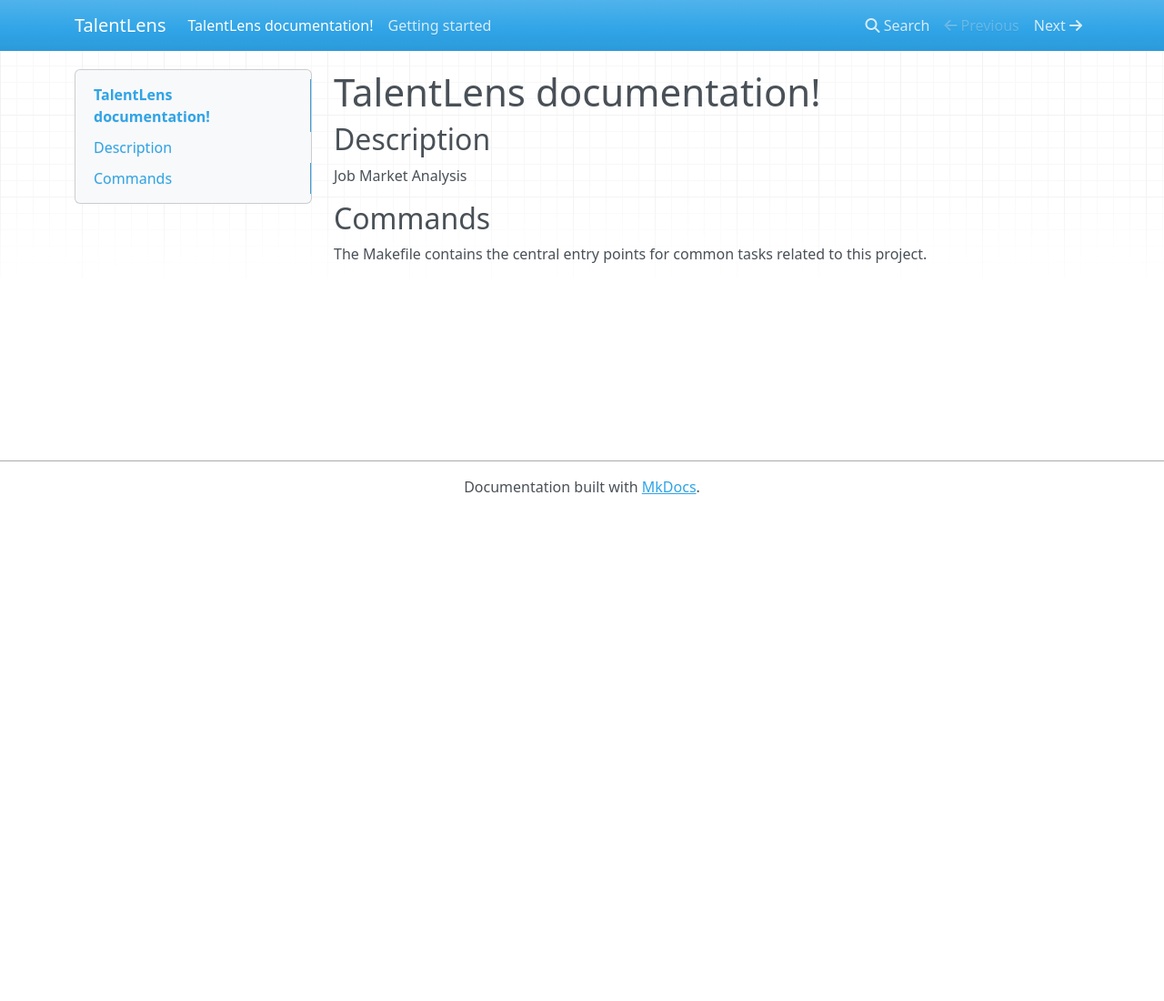
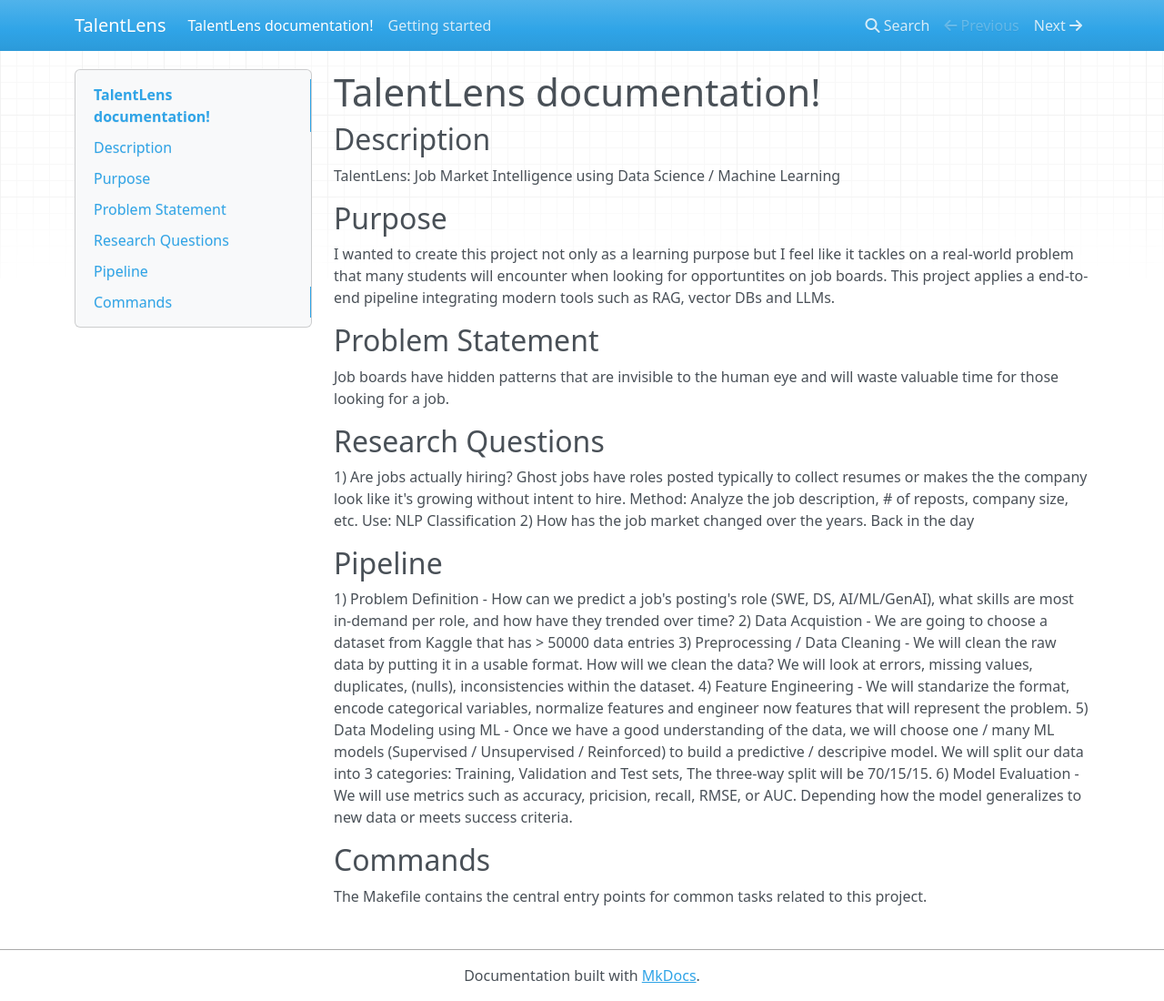
Before and after one commit to mark21097/TalentLens, an MkDocs documentation site: the page built from docs/docs/index.md, in a window 1280 px wide and 1100 px high. Shown: the whole window at 91% size. Built offline with MkDocs 1.6.1, drawn with Linux system fonts in a browser that asks for light colours; nearby versions of some CDN libraries.

Commit message:
docs update

```diff
--- a/docs/docs/index.md
+++ b/docs/docs/index.md
@@ -1,8 +1,29 @@
 # TalentLens documentation!
 
 ## Description
+TalentLens: Job Market Intelligence using Data Science / Machine Learning
 
-Job Market Analysis
+## Purpose
+I wanted to create this project not only as a learning purpose but I feel like it tackles on a real-world problem that many students will encounter when looking for opportuntites on job boards. This project applies a end-to-end pipeline integrating modern tools such as RAG, vector DBs and LLMs.
+
+## Problem Statement
+Job boards have hidden patterns that are invisible to the human eye and will waste valuable time for those looking for a job.
+
+## Research Questions
+1) Are jobs actually hiring? Ghost jobs have roles posted typically to collect resumes or makes the the company look like it's growing without intent to hire.
+Method: Analyze the job description, # of reposts, company size, etc.
+Use: NLP Classification
+2) How has the job market changed over the years. Back in the day
+
+## Pipeline
+1) Problem Definition - How can we predict a job's posting's role (SWE, DS, AI/ML/GenAI), what skills are most in-demand per role, and how have they trended over time?
+2) Data Acquistion - We are going to choose a dataset from Kaggle that has > 50000 data entries
+3) Preprocessing / Data Cleaning - We will clean the raw data by putting it in a usable format.
+How will we clean the data? We will look at errors, missing values, duplicates, (nulls), inconsistencies within the dataset.
+4) Feature Engineering - We will standarize the format, encode categorical variables, normalize features and engineer now features that will represent the problem.
+5) Data Modeling using ML - Once we have a good understanding of the data, we will choose one / many ML models (Supervised / Unsupervised / Reinforced) to build a predictive / descripive model. We will split our data into 3 categories: Training, Validation and Test sets, The three-way split will be 70/15/15.
+6) Model Evaluation - We will use metrics such as accuracy, pricision, recall, RMSE, or AUC. Depending how the model generalizes to new data or meets success criteria.
+
 
 ## Commands
 
```
Also changed, not shown: README.md.
